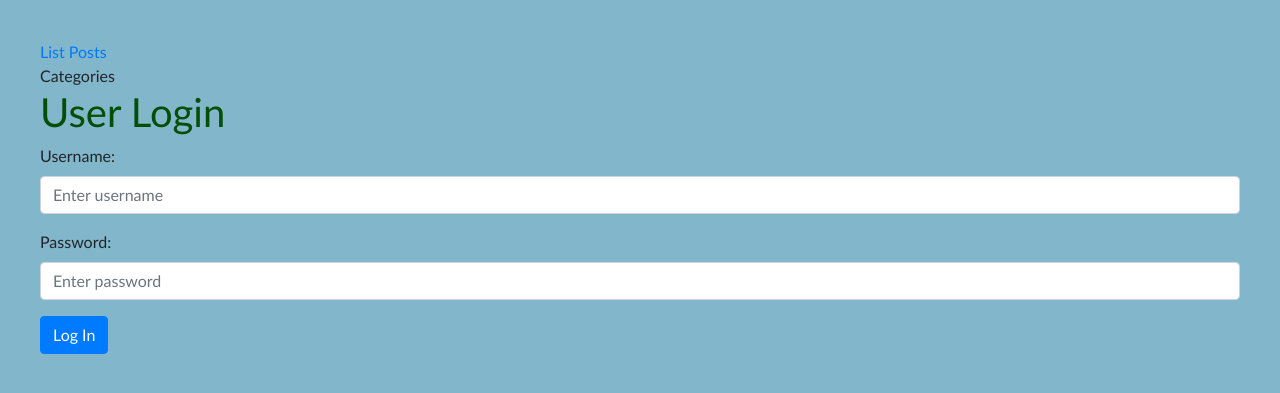
After one commit to hmullermail/Django_init, a Django app: page /login/ in a window 1280 px wide. The commit adds this page. Shown: the top 393 px of the page. Run offline with Django 4.2, Linux system fonts and the light colour scheme; some libraries are stand-ins or nearby versions.

Commit message:
feat: add login page

```diff
--- a/SON_Django_init/urls.py
+++ b/SON_Django_init/urls.py
@@ -20,6 +20,9 @@ from app_01 import views
 urlpatterns = [
     path('admin/', admin.site.urls),
     path('', views.home),
+    path('login/', views.login, name='login'),
+    path('logout/', views.login, name='logout'),
+    path('home/', views.home, name='home'),
     path('posts/<int:post_id>/', views.post_show, name='post_show'),
     path('posts/', views.post_list, name='post_list')
 ]
--- a/app_01/views.py
+++ b/app_01/views.py
@@ -1,11 +1,53 @@
-from django.shortcuts import render
-from django.http import HttpResponse
+from django.contrib.auth import authenticate, login as django_login, logout as django_logout
+from django.contrib.auth.decorators import login_required
+from django.shortcuts import render, redirect
+from django.http import HttpResponse, HttpResponseRedirect, HttpRequest
 from .models import Post, Category
 
 # Create your views here.
 
+def login(request: HttpRequest):
+    templateData = {
+        'title': 'Login Page',
+        }
+
+    if request.method == 'GET':
+        return render(request, 'app_01/login.html', templateData)
+
+    username = request.POST.get('username')
+    password = request.POST.get('password')
+
+    user = authenticate(username=username, password=password)
+
+    if user:
+        django_login(request, user)
+
+        # return HttpResponseRedirect('/home/')
+        return redirect('/home/')
+        # return render(request, 'app_01/login.html', templateData)
+    else:
+        templateData['message'] = 'Wrong credentials'
+        return render(request, 'app_01/login.html', templateData)
+
+@login_required(login_url='/login')
 def home(request):
-    return HttpResponse('Hello World')
+    templateData = {
+        'title': 'Home'
+        }
+    return render(request, 'app_01/home.html', templateData)
+
+@login_required(login_url='/login')
+def logout(request):
+    django_logout(request)
+    return redirect('/login/')
+
+
+
+
+
+
+# def home(request):
+#     return HttpResponse('Hello World')
 
 def home_param(request, post_id):
     return HttpResponse('Hello World: %s' % post_id)
@@ -18,16 +60,18 @@ def post_list(request):
         posts = Post.objects.all()
     category = Category.objects.all()
     templateData = {
+        'title': 'List of Posts',
         'posts': posts,
         'categories': category
         }
-    return render(request, 'post_list.html', templateData)
+    return render(request, 'app_01/post_list.html', templateData)
 
 def post_show(request, post_id):
     post = Post.objects.get(id=post_id)
     category = Category.objects.all()
     templateData = {
+        'title': post.title,
         'post': post,
         'categories': category
         }
-    return render(request, 'post_show.html', templateData)
+    return render(request, 'app_01/post_show.html', templateData)
--- /dev/null
+++ b/templates/app_01/login.html
@@ -0,0 +1,24 @@
+{% extends 'base.html' %}
+
+{% block content %}
+    <div class="'container'">
+        <h1> User Login </h1>
+        {% if message %}
+            <div class="alert alert-primary">
+                {{ message }}
+            </div>
+        {% endif %}
+        <form action="/login/", method="post">
+            {% csrf_token %}
+            <div class="form-group">
+                <label for="username">Username:</label>
+                <input type="text" class="form-control" id="username" name="username" placeholder="Enter username">
+            </div>
+            <div class="form-group">
+                <label for="password">Password:</label>
+                <input type="password" class="form-control" id="password" name="password" placeholder="Enter password">
+            </div>
+            <button class="btn btn-primary">Log In</button>
+        </form>
+    </div>
+{% endblock %}
--- a/templates/base.html
+++ b/templates/base.html
@@ -6,6 +6,7 @@
     <meta charset="utf-8">
     <meta http-equiv="X-UA-Compatible" content="IE=edge,chrome=1">
     <meta name="viewport" content="width=device-width, initial-scale=1 maximum-scale=1.0, user-scalable=no">
+    <link rel="stylesheet" href="https://maxcdn.bootstrapcdn.com/bootstrap/4.0.0/css/bootstrap.min.css">
 
     <title>
       {% if title %}
@@ -42,6 +43,8 @@
 </head>
 
 <body>
+
+    {% if request.user.is_authenticated %} Hello {{ request.user.first_name }} {% endif %}
     {% block navbar %}
         <nav>
             <a href="{% url 'post_list' %}"> List Posts</a>
@@ -54,11 +57,10 @@
 
         </nav>
     {% endblock %}
-    {% block content %}
-    {% endblock %}
 
-    {% block scripts %}
-    {% endblock %}
+    {% block content %}{% endblock %}
+
+    {% block scripts %}{% endblock %}
 
 </body>
 </html>
```
Also changed, not shown: templates/app_01/home.html (added, +15 -0 lines), templates/app_01/post_list.html (renamed from templates/post_list.html), templates/app_01/post_show.html (renamed from templates/post_show.html).
